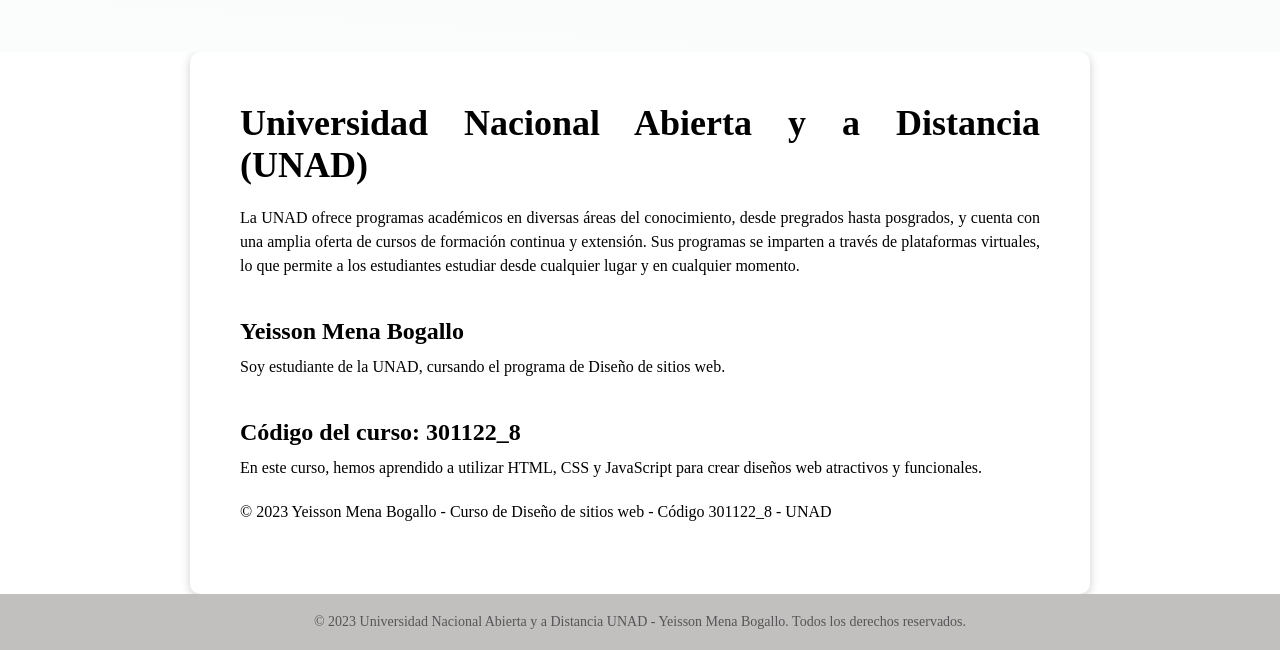
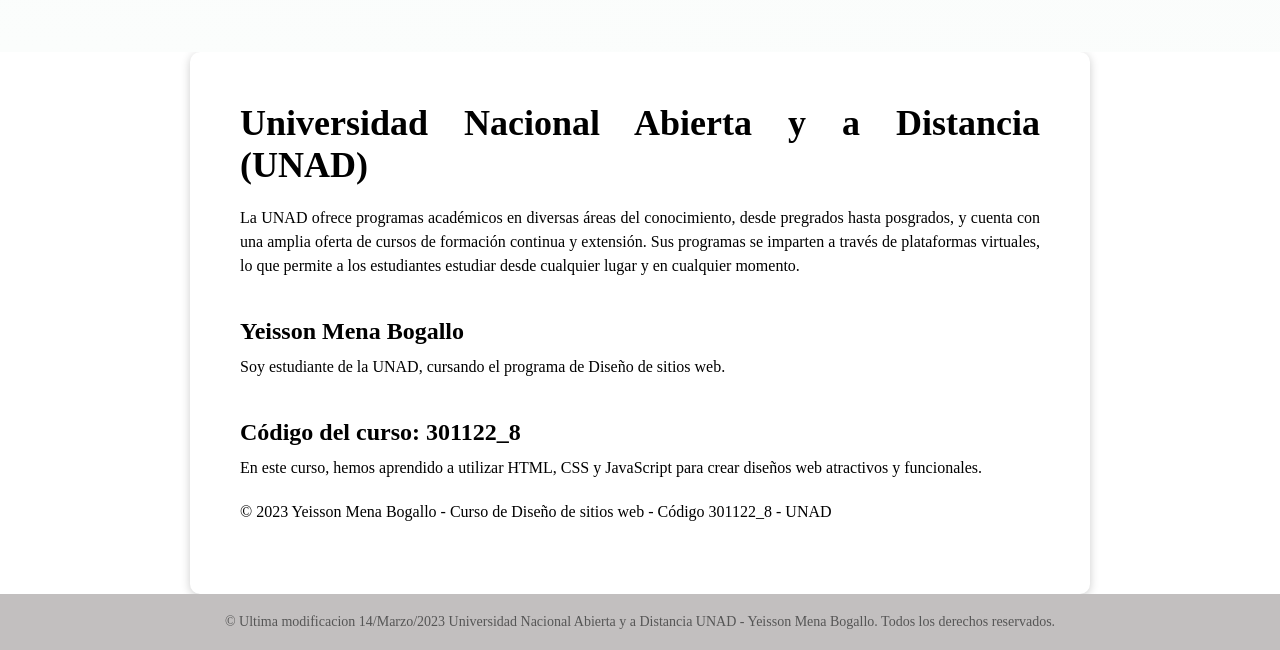
Before and after one commit to YmenaBo/Fase2_YeissonMenaBogallo_1601, a plain HTML site: page Index.html in a window 1280 px wide. Shown: the part 2798-3448 px from the top of the page. Drawn offline with Linux system fonts and the light colour scheme; a script that the page names is missing.

Commit message:
Version 1.3

```diff
--- a/Index.html
+++ b/Index.html
@@ -100,7 +100,7 @@
   </div>
   <!-- Contenido 5: Pie de pagina con Informacion de copyright -->
   <footer>
-    <p>&copy; 2023 Universidad Nacional Abierta y a Distancia UNAD - Yeisson Mena Bogallo. Todos los derechos reservados.</p>
+    <p>&copy; Ultima modificacion 14/Marzo/2023 Universidad Nacional Abierta y a Distancia UNAD - Yeisson Mena Bogallo. Todos los derechos reservados.</p>
   </footer>
 
 </body>
```
